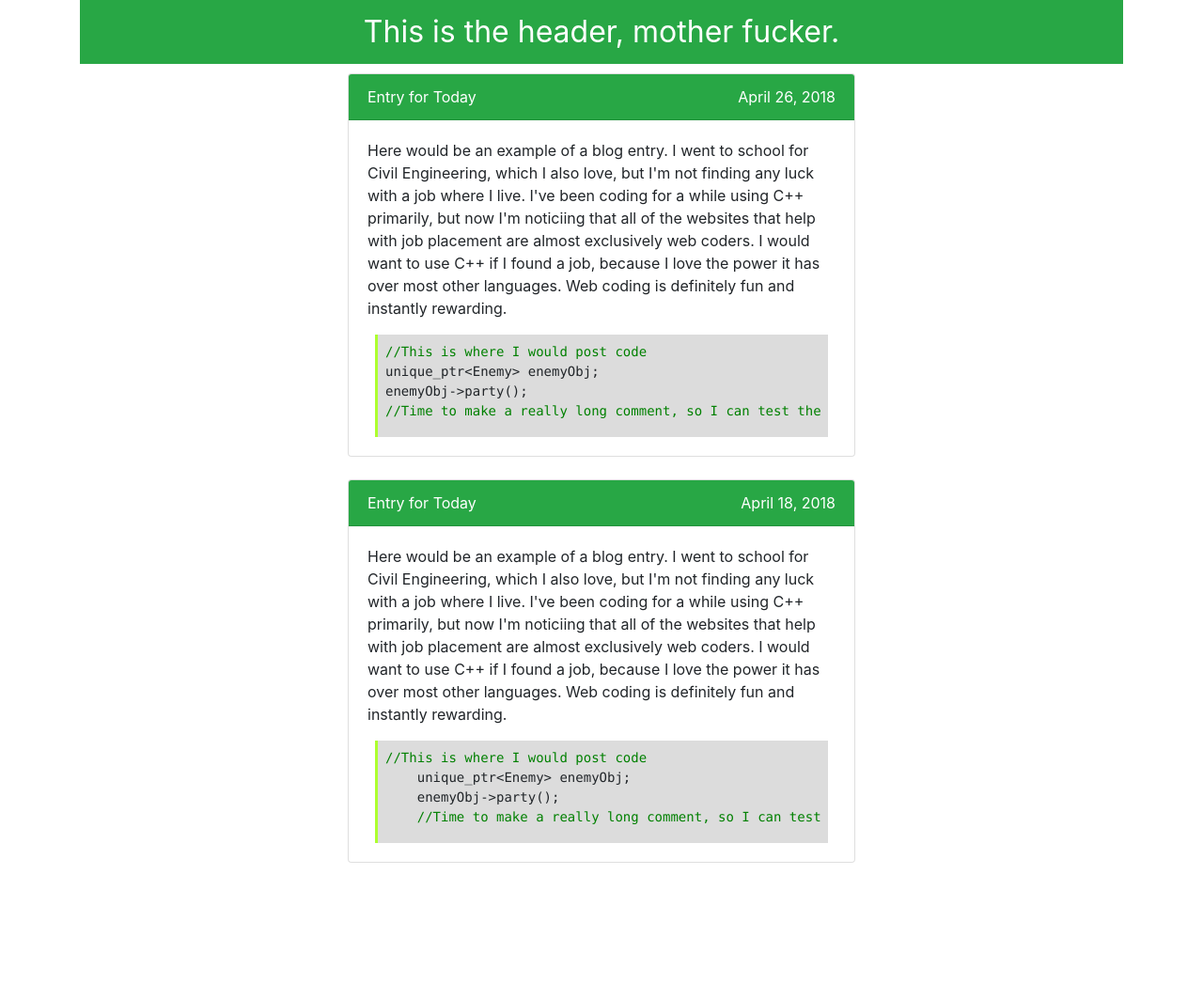
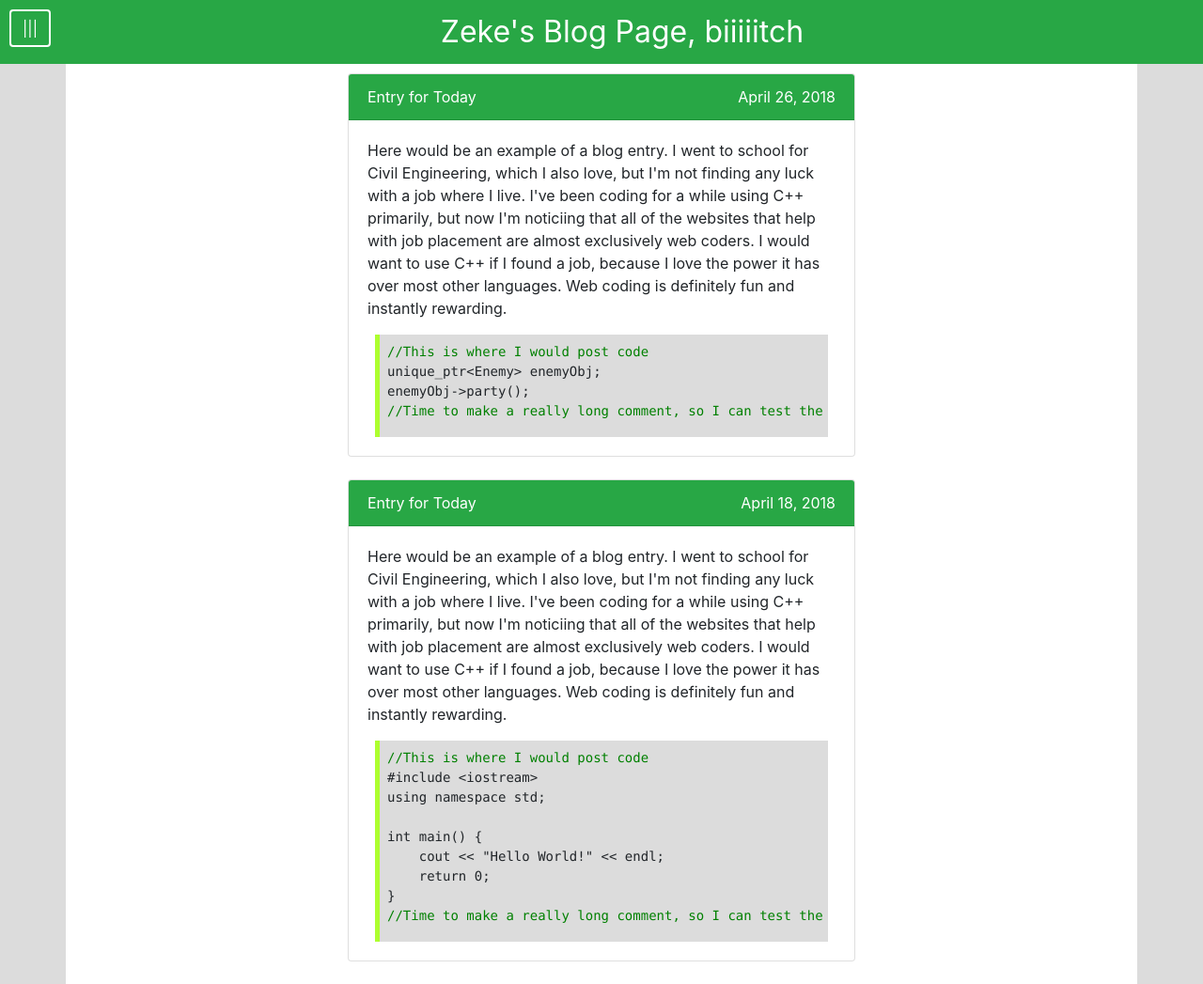
Before and after one commit to GameSquatch/web-blog, a plain HTML site: page index.html in a window 1280 px wide. Shown: the whole page at 94% size. Before the commit the page ends 942 px from the top, so only its background shows below. Drawn offline with nearby package versions, Linux system fonts and the light colour scheme; a script that the page names is missing.

Commit message:
Add some css for the nav button. Fixed typo in css.

```diff
--- a/design.css
+++ b/design.css
@@ -3,10 +3,26 @@ body {
     padding: 0;
 }
 
+#bg {
+    background-color: rgb(220, 220, 220);
+}
+.container {
+    background-color: white;
+    padding-top: 10px;
+}
+
 #header {
+    position: relative;
     font-size: 24pt;
     padding: 10px;
-    margin: 0 0 10px;
+}
+#header .badge {
+    position: absolute;
+    left: 5px;
+}
+
+#nav-btn {
+    border: 2px solid white;
 }
 
 code, pre {
@@ -17,7 +33,7 @@ code, pre {
     font-family: monospace;
     background-color: rgb(220, 220, 220);
     padding: 8px 0 1px 8px;
-    border-left: 3px solid greenyellow;
+    border-left: 5px solid greenyellow;
     margin: 0 8px;
     overflow-x: auto;
 }
--- a/index.html
+++ b/index.html
@@ -9,13 +9,12 @@
     <script src="script.js"></script>
 </head>
 <body>
-
+    <div id="bg">
+    <div class="bg-success text-white text-center" id="header">
+        <button class="btn btn-success float-left" type="button" id="nav-btn">|||</button>
+        Zeke's Blog Page, biiiiitch
+    </div>
     <div class="container">
-
-        <div class="bg-success text-white text-center" id="header">
-            This is the header, mother fucker.
-        </div>
-
 
         <!--COPY FROM HERE FOR NEW ENTRY-->
         <div class="row">
@@ -69,10 +68,15 @@ enemyObj->party();
                                     and instantly rewarding.
                             </p>
                             <div class="code">
-    <pre><code><span class="comment">//This is where I would post code</span>
-    unique_ptr&lt;Enemy&gt; enemyObj;
-    enemyObj->party();
-    <span class="comment">//Time to make a really long comment, so I can test the overflow.</span></code></pre>
+<pre><code><span class="comment">//This is where I would post code</span>
+#include &lt;iostream&gt;
+using namespace std;
+
+int main() {
+    cout &lt;&lt; "Hello World!" &lt;&lt; endl;
+    return 0;
+}
+<span class="comment">//Time to make a really long comment, so I can test the overflow.</span></code></pre>
                             </div>
                         </div><!--end card-body-->
                     </div><!--end card-->
@@ -83,8 +87,8 @@ enemyObj->party();
             </div><!--COPY TO HERE FOR NEW ENTRY-->
 
 
-    </div>
-
+    </div><!--end container-->
+    </div><!--end bg-->
 
     <script src="https://code.jquery.com/jquery-3.2.1.slim.min.js" integrity="sha384-KJ3o2DKtIkvYIK3UENzmM7KCkRr/rE9/Qpg6aAZGJwFDMVNA/GpGFF93hXpG5KkN" crossorigin="anonymous"></script>
     <script src="https://cdnjs.cloudflare.com/ajax/libs/popper.js/1.12.9/umd/popper.min.js" integrity="sha384-ApNbgh9B+Y1QKtv3Rn7W3mgPxhU9K/ScQsAP7hUibX39j7fakFPskvXusvfa0b4Q" crossorigin="anonymous"></script>
```
